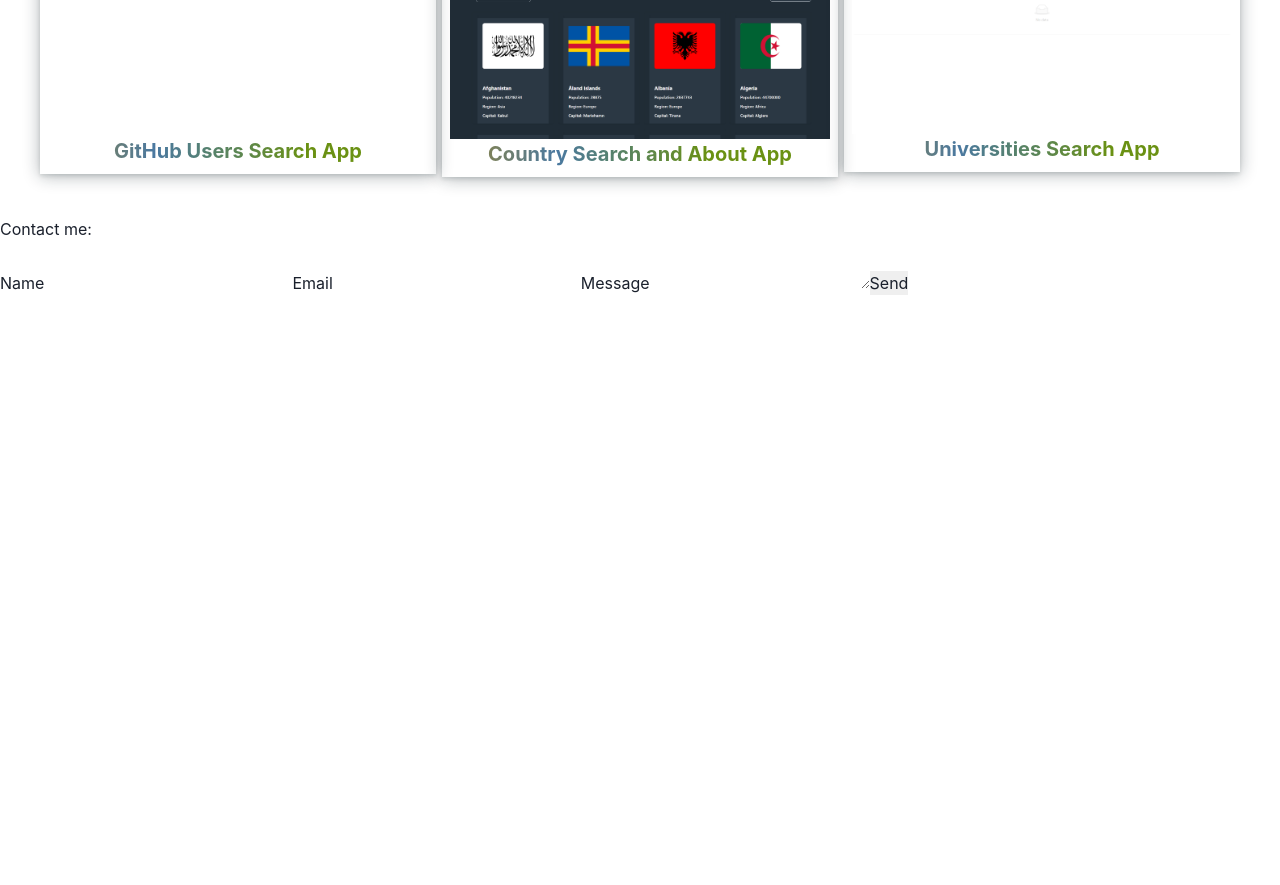
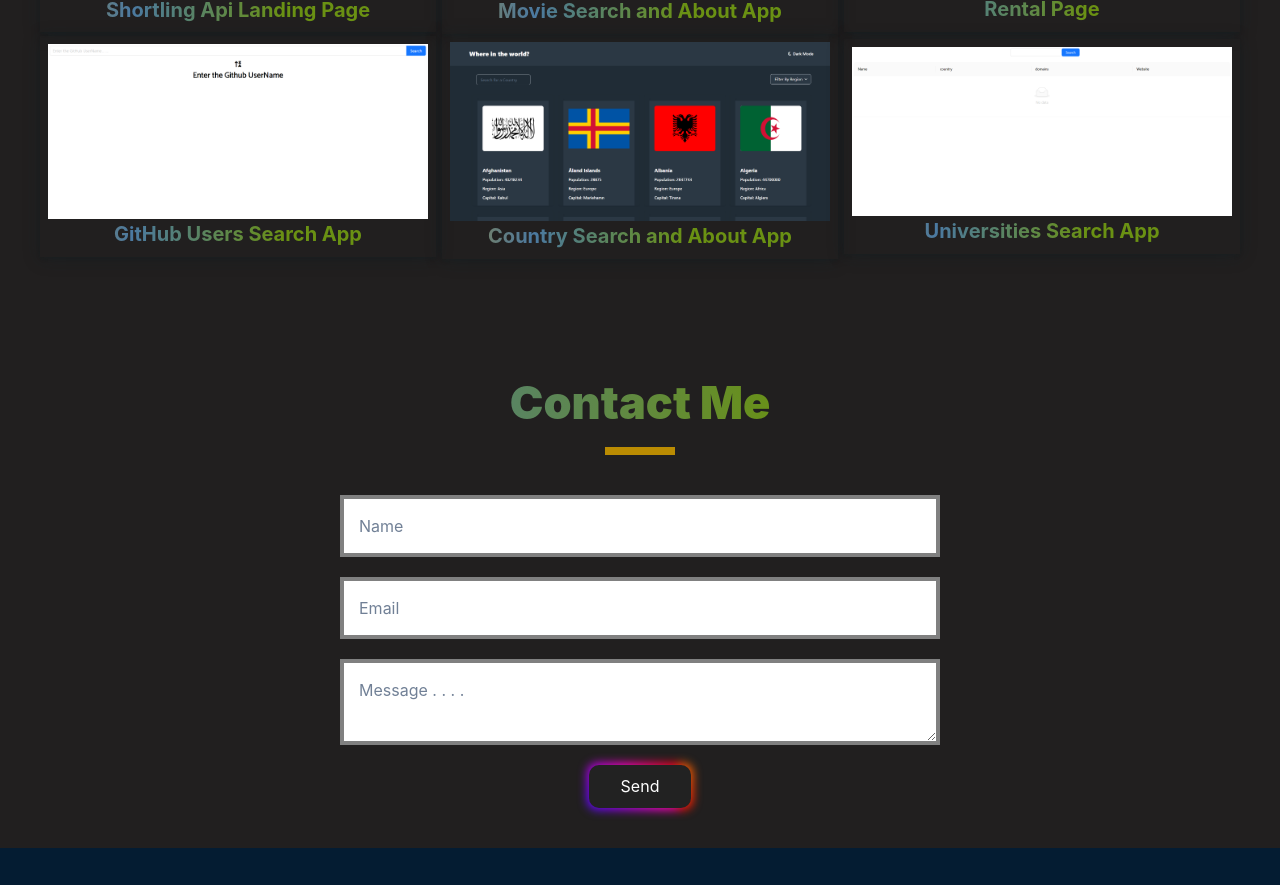
Before and after one commit to ShahriyarMammadov/Portfolio, a React (Vite) app: page / in a window 1280 px wide. Shown: the part 1900-2785 px from the top of the page. Before the commit the page ends 2195 px from the top, so only its background shows below. Built offline with nearby package versions, Linux system fonts and the light colour scheme.

Commit message:
finished

```diff
--- a/package.json
+++ b/package.json
@@ -14,11 +14,13 @@
     "@emotion/react": "^11.10.5",
     "@emotion/styled": "^11.10.5",
     "aos": "^2.3.4",
+    "formik": "^2.2.9",
     "framer-motion": "^8.5.5",
     "react": "^18.2.0",
     "react-dom": "^18.2.0",
     "react-router-dom": "^6.8.0",
-    "sass": "^1.57.1"
+    "sass": "^1.57.1",
+    "yup": "^0.32.11"
   },
   "devDependencies": {
     "@types/react": "^18.0.26",
--- a/src/App.css
+++ b/src/App.css
@@ -2,4 +2,5 @@
   margin: 0;
   padding: 0;
   box-sizing: border-box;
+  background-color: rgb(33, 31, 31) !important;
 }
--- a/src/App.jsx
+++ b/src/App.jsx
@@ -1,4 +1,5 @@
 import "./App.css";
+import Footer from "./assets/layouts/footer";
 import Header from "./assets/layouts/header";
 import HomePage from "./pages/home";
 
@@ -7,6 +8,7 @@
     <div className="App">
       <Header />
       <HomePage />
+      <Footer />
     </div>
   );
 }
--- a/src/assets/components/contact/index.jsx
+++ b/src/assets/components/contact/index.jsx
@@ -1,8 +1,9 @@
-import React, { useRef } from "react";
+import React, { useRef, useState } from "react";
 import "./index.scss";
 import emailjs from "@emailjs/browser";
 
 const ContactComponent = () => {
+  const [message, setMessage] = useState(false);
   const form = useRef();
   const sendEmail = (e) => {
     e.preventDefault();
@@ -15,23 +16,26 @@
       )
       .then(
         (result) => {
-          console.log(result.text);
+          setMessage(true);
+          setTimeout(() => {
+            setMessage(false);
+          }, 2000);
         },
         (error) => {
           console.log(error.text);
         }
       );
   };
+
   return (
-    <div>
+    <div id="contactForm">
       <form ref={form} onSubmit={sendEmail}>
-        <label>Name</label>
-        <input type="text" name="user_name" />
-        <label>Email</label>
-        <input type="email" name="user_email" />
-        <label>Message</label>
-        <textarea name="message" />
-        <input type="submit" value="Send" />
+        <input type="text" name="user_name" placeholder="Name" />
+        <input type="email" name="user_email" placeholder="Email" />
+        <textarea name="message" placeholder="Message . . . ." />
+        <button type="submit" className="button-85" value="Send">
+          {message ? "Thank You" : "Send"}
+        </button>
       </form>
     </div>
   );
--- a/src/assets/components/contact/index.scss
+++ b/src/assets/components/contact/index.scss
@@ -0,0 +1,97 @@
+#contactForm {
+  max-width: 1200px;
+  margin: 0 auto;
+  form {
+    display: flex;
+    justify-content: center;
+    align-items: center;
+    flex-direction: column;
+    div {
+      color: red;
+    }
+
+    input,
+    textarea {
+      width: 50%;
+      padding: 15px;
+      margin-top: 20px;
+      border: 4px solid grey;
+
+      &:focus {
+        background-color: #222;
+        color: white;
+      }
+
+      @media only screen and (max-width: 768px) {
+        width: 93%;
+      }
+    }
+
+    .button-85 {
+      margin-top: 20px;
+      padding: 0.6em 2em;
+      border: none;
+      outline: none;
+      color: rgb(255, 255, 255);
+      background: #111;
+      cursor: pointer;
+      position: relative;
+      z-index: 0;
+      border-radius: 10px;
+      user-select: none;
+      -webkit-user-select: none;
+      touch-action: manipulation;
+    }
+
+    .button-85:before {
+      content: "";
+      background: linear-gradient(
+        45deg,
+        #ff0000,
+        #ff7300,
+        #fffb00,
+        #48ff00,
+        #00ffd5,
+        #002bff,
+        #7a00ff,
+        #ff00c8,
+        #ff0000
+      );
+      position: absolute;
+      top: -2px;
+      left: -2px;
+      background-size: 400%;
+      z-index: -1;
+      filter: blur(5px);
+      -webkit-filter: blur(5px);
+      width: calc(100% + 4px);
+      height: calc(100% + 4px);
+      animation: glowing-button-85 20s linear infinite;
+      transition: opacity 0.3s ease-in-out;
+      border-radius: 10px;
+    }
+
+    .button-85:after {
+      z-index: -1;
+      content: "";
+      position: absolute;
+      width: 100%;
+      height: 100%;
+      background: #222;
+      left: 0;
+      top: 0;
+      border-radius: 10px;
+    }
+  }
+}
+@keyframes glowing-button-85 {
+  0% {
+    background-position: 0 0;
+  }
+  50% {
+    background-position: 400% 0;
+  }
+  100% {
+    background-position: 0 0;
+  }
+}
--- a/src/assets/layouts/footer/index.jsx
+++ b/src/assets/layouts/footer/index.jsx
@@ -0,0 +1,14 @@
+import React from "react";
+import "./index.scss";
+
+const Footer = () => {
+  return (
+    <footer>
+      <h1>
+        Made By Shahriyar <span>01/02/2023</span>
+      </h1>
+    </footer>
+  );
+};
+
+export default Footer;
--- /dev/null
+++ b/src/assets/layouts/footer/index.scss
@@ -0,0 +1,16 @@
+footer {
+  background-color: #041c32;
+  text-align: center;
+  padding: 30px 5%;
+
+  h1 {
+    color: white;
+    font-size: 30px;
+    font-weight: 700;
+
+    span {
+      font-size: 20px;
+      color: bisque;
+    }
+  }
+}
--- a/src/assets/layouts/header/index.jsx
+++ b/src/assets/layouts/header/index.jsx
@@ -24,9 +24,9 @@
         </div>
         <nav>
           <NavLink to={"/"}>Home</NavLink>
-          <NavLink to={"/about"}>About</NavLink>
-          <NavLink to={"/Projects"}>Projects</NavLink>
-          <NavLink to={"/Contact"}>Contact</NavLink>
+          <a href="#section2">About</a>
+          <a href={"#section3"}>Projects</a>
+          <a href={"#contact"}>Contact</a>
         </nav>
         <i className="fa-solid fa-bars" onClick={onOpen}></i>
       </div>
@@ -41,15 +41,15 @@
               <NavLink to={"/"} className="home">
                 Home <i className="fa-solid fa-arrow-right"></i>
               </NavLink>
-              <NavLink to={"/about"} className="home">
+              <a href={"#section2"} className="home">
                 About <i className="fa-solid fa-arrow-right"></i>
-              </NavLink>
-              <NavLink to={"/Projects"}>
+              </a>
+              <a href={"#section3"}>
                 Projects <i className="fa-solid fa-arrow-right"></i>
-              </NavLink>
-              <NavLink to={"/Contact"}>
+              </a>
+              <a href={"#contact"}>
                 Contact <i className="fa-solid fa-arrow-right"></i>
-              </NavLink>
+              </a>
             </DrawerBody>
           </DrawerContent>
         </Drawer>
--- a/src/assets/layouts/header/index.scss
+++ b/src/assets/layouts/header/index.scss
@@ -1,5 +1,11 @@
 .header {
   padding: 0 5% !important;
+  position: fixed;
+  background-color: #041c32;
+  left: 0;
+  right: 0;
+  z-index: 2;
+  top: 0;
   #header {
     display: flex;
     padding: 20px 0;
@@ -39,6 +45,7 @@
         font-size: 18px;
         margin-left: 25px;
         font-weight: 600;
+        color: white;
 
         &.active {
           color: goldenrod;
@@ -47,7 +54,7 @@
           transition: all 0.5s ease-in;
         }
       }
-      @media only screen and (max-width: 440px) {
+      @media only screen and (max-width: 510px) {
         display: none;
       }
     }
@@ -55,8 +62,9 @@
     .fa-bars {
       display: none;
       font-size: 24px;
+      color: white;
       cursor: pointer;
-      @media only screen and (max-width: 440px) {
+      @media only screen and (max-width: 510px) {
         display: block;
       }
     }
--- a/src/pages/home/index.jsx
+++ b/src/pages/home/index.jsx
@@ -58,7 +58,7 @@
         <div
           className="aboutText"
           data-aos="fade-up-right"
-          data-aos-offset="10"
+          data-aos-offset="100"
           data-aos-delay="50"
           data-aos-duration="1000"
           data-aos-easing="ease-in"
@@ -78,7 +78,7 @@
             className="skills"
             data-aos="fade-up"
             data-aos-anchor-placement="bottom-bottom"
-            data-aos-offset="10"
+            data-aos-offset="115"
             data-aos-delay="50"
             data-aos-duration="1000"
             data-aos-easing="ease-in"
@@ -97,7 +97,7 @@
         id="section3"
         data-aos="fade-up"
         data-aos-anchor-placement="bottom-bottom"
-        data-aos-offset="40"
+        data-aos-offset="120"
         data-aos-delay="50"
         data-aos-duration="1000"
         data-aos-easing="ease-in"
@@ -113,16 +113,19 @@
         id="contact"
         data-aos="fade-up"
         data-aos-anchor-placement="center-bottom"
-        data-aos-offset="150"
+        data-aos-offset="125"
         data-aos-delay="50"
         data-aos-duration="1000"
         data-aos-easing="ease-in"
       >
-        <div className="left">
-          <h1>Contact me:</h1>
+        <div className="headerText">
+          <h1>Contact Me</h1>
+          <div className="hr"></div>
         </div>
-        <div className="right">
-          <ContactComponent />
+        <div className="contact">
+          <div className="right">
+            <ContactComponent />
+          </div>
         </div>
       </section>
     </>
--- a/src/pages/home/index.scss
+++ b/src/pages/home/index.scss
@@ -1,5 +1,7 @@
 #section1 {
   width: 100%;
+  padding-top: 100px;
+  padding-bottom: 60px;
   .box {
     display: flex;
     justify-content: center;
@@ -127,3 +129,7 @@
 #section3 {
   padding: 40px 0;
 }
+
+#contact {
+  padding: 40px 0;
+}
```
Also changed, not shown: 1 other file (tests, documents, lock files or other folders).
